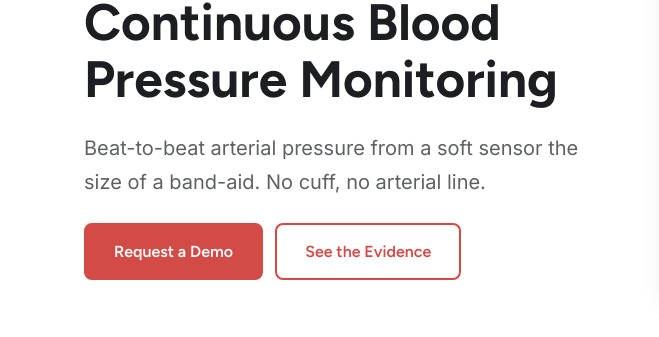
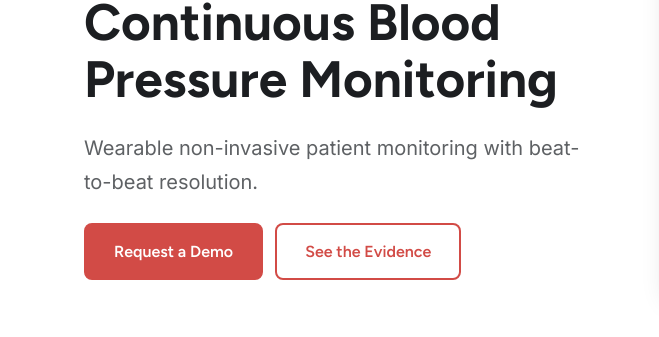
Before and after one commit to jacqchuang09/venavitals-website-revamp, a website: page site/index.html in a window 1280 px wide. Shown: the part 283-620 px from the top of the page, 0-659 px from the left. Drawn offline with Linux system fonts and the light colour scheme.

Commit message:
homepage: update hero subheadline to wearable non-invasive patient monitoring copy
Co-Authored-By: Claude Sonnet 4.6 <noreply@anthropic.com>

```diff
--- a/site/index.html
+++ b/site/index.html
@@ -60,7 +60,7 @@
       <div class="hero__content">
         <p class="text-label">VeriTrack System</p>
         <h1 class="hero__title">Advancing Continuous Blood Pressure Monitoring</h1>
-        <p class="hero__sub">Beat-to-beat arterial pressure from a soft sensor the size of a band-aid. No cuff, no arterial line.</p>
+        <p class="hero__sub">Wearable non-invasive patient monitoring with beat-to-beat resolution.</p>
         <div class="hero__actions">
           <a href="partner.html" class="btn btn--primary btn--lg">Request a Demo</a>
           <a href="clinical-evidence.html" class="btn btn--secondary btn--lg">See the Evidence</a>
```
